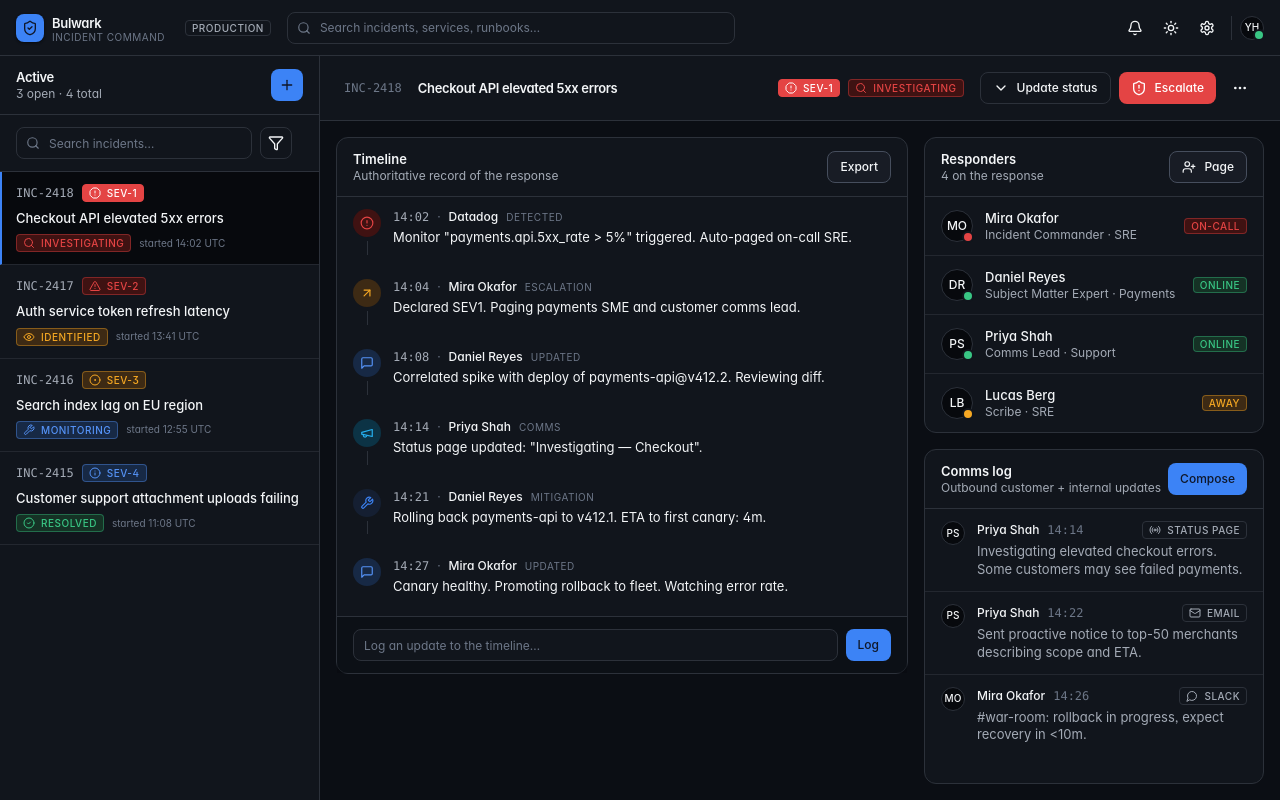
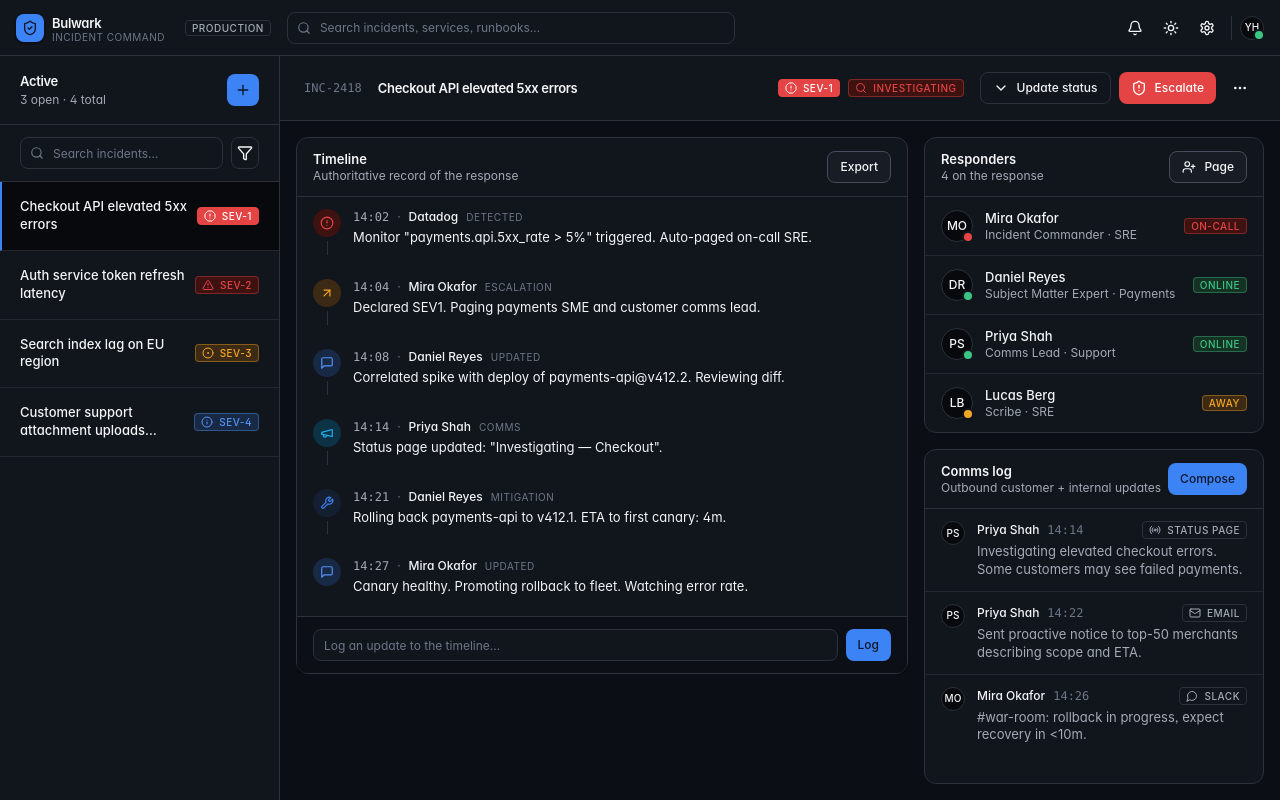
Before and after one commit to Soffi-Originals/bulwark-demo, a React (Vite) app: page / in a window 1280 px wide. Built offline with nearby package versions, Linux system fonts and the light colour scheme.

Commit message:
feat(sidebar): simplify incident list to title and severity only

```diff
--- a/src/features/incident/IncidentSidebar.tsx
+++ b/src/features/incident/IncidentSidebar.tsx
@@ -2,7 +2,7 @@ import { Search, Filter, Plus } from 'lucide-react'
 import { Button } from '../../components/Button'
 import { Input } from '../../components/Input'
 import { cn } from '../../lib/cn'
-import { SeverityBadge, StatusBadge } from './severity'
+import { SeverityBadge } from './severity'
 import type { Incident } from './types'
 
 interface IncidentSidebarProps {
@@ -17,9 +17,9 @@ export function IncidentSidebar({
   onSelect,
 }: IncidentSidebarProps) {
   return (
-    <aside className="flex flex-col w-[320px] shrink-0 border-r border-line bg-surface">
-      <div className="flex items-center justify-between px-4 py-3 border-b border-line">
-        <div className="flex flex-col">
+    <aside className="flex flex-col w-[280px] shrink-0 border-r border-line bg-surface">
+      <div className="flex items-center justify-between px-5 py-4 border-b border-line">
+        <div className="flex flex-col gap-0.5">
           <h2 className="text-sm font-semibold tracking-tight">Active</h2>
           <p className="text-xs text-fg-muted">
             {incidents.filter((i) => i.status !== 'resolved').length} open
@@ -31,7 +31,7 @@ export function IncidentSidebar({
         </Button>
       </div>
 
-      <div className="flex items-center gap-2 px-4 py-3 border-b border-line">
+      <div className="flex items-center gap-2 px-5 py-3 border-b border-line">
         <Input
           size="sm"
           placeholder="Search incidents…"
@@ -50,28 +50,19 @@ export function IncidentSidebar({
               key={incident.id}
               onClick={() => onSelect(incident.id)}
               className={cn(
-                'flex flex-col gap-2 px-4 py-3 text-left border-b border-line-subtle',
+                'flex flex-col gap-2 px-5 py-4 text-left border-b border-line-subtle',
                 'transition-colors',
                 'hover:bg-surface-sunken/60 focus-visible:outline-none focus-visible:bg-surface-sunken',
                 selected &&
-                  'bg-surface-sunken border-l-2 border-l-brand pl-[14px]'
+                  'bg-surface-sunken border-l-2 border-l-brand pl-[18px]'
               )}
               aria-current={selected ? 'true' : undefined}
             >
               <div className="flex items-center justify-between gap-2">
-                <span className="text-xs font-mono text-fg-muted">
-                  {incident.ref}
-                </span>
-                <SeverityBadge severity={incident.severity} size="sm" pulse={selected && incident.severity === 'sev1'} />
-              </div>
-              <p className="text-sm font-medium leading-tight text-fg line-clamp-2">
-                {incident.title}
-              </p>
-              <div className="flex items-center justify-between gap-2">
-                <StatusBadge status={incident.status} size="sm" />
-                <span className="text-[10px] text-fg-subtle">
-                  started {incident.startedAt}
-                </span>
+                <p className="text-sm font-medium leading-snug text-fg line-clamp-2 flex-1 min-w-0">
+                  {incident.title}
+                </p>
+                <SeverityBadge severity={incident.severity} size="sm" />
               </div>
             </button>
           )
```
